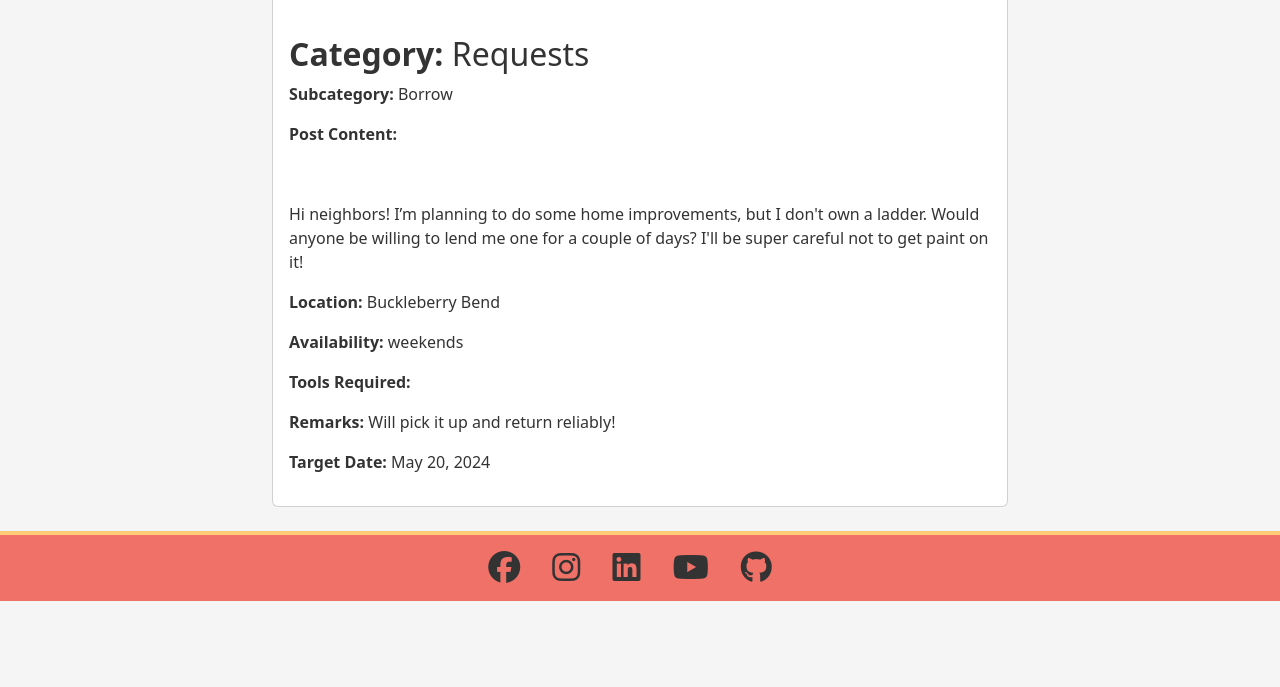
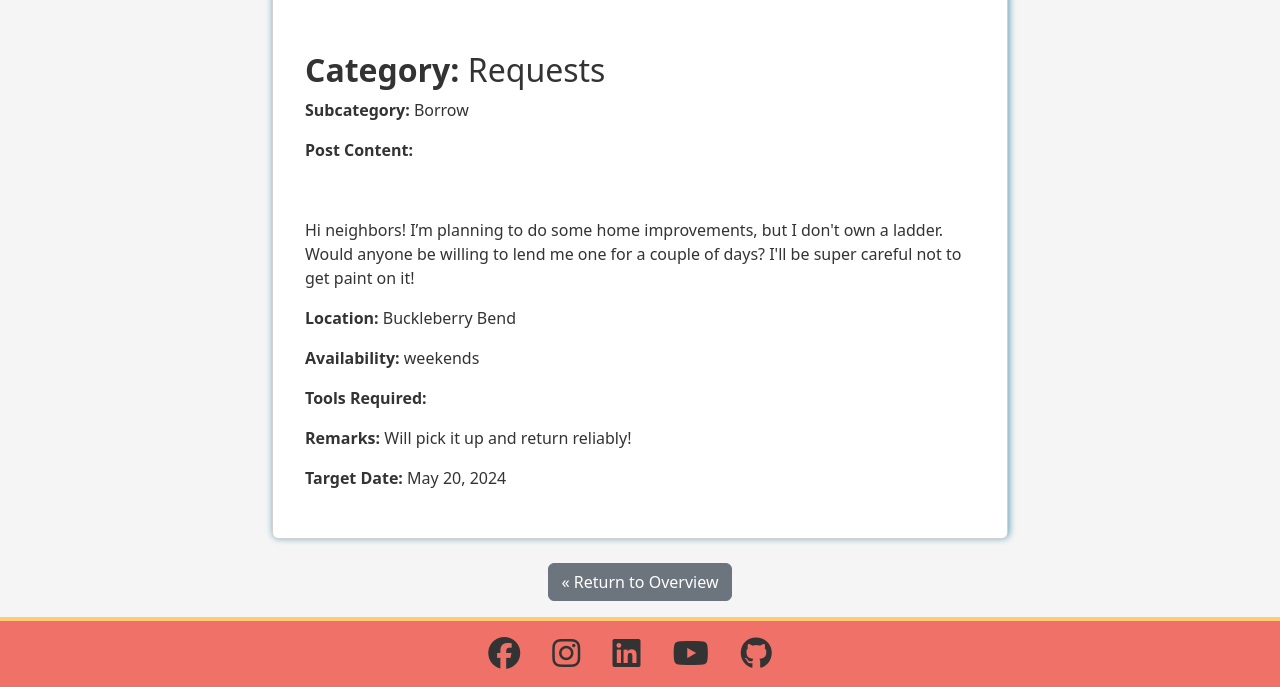
Before and after one commit to g-omarsdottir/helping-hands-happy-hearts, a Django app: page /board/3/ in a window 1280 px wide. Shown: the part 609-1296 px from the top of the page. Before the commit the page ends 1210 px from the top, so only its background shows below. Run offline with Django 4.2, Linux system fonts and the light colour scheme; data comes from the database, SQL or seed files in the repository; parts of the project's set-up code (start-up, migrations or seed data) failed here and were passed over; some libraries are stand-ins or nearby versions.

Commit message:
Add anchor tag to return to overview from detailed view

```diff
--- a/board/templates/board/post_detail.html
+++ b/board/templates/board/post_detail.html
@@ -9,12 +9,12 @@
 <div class="container">
     <div class="row">
         <div class="col-md-8 offset-md-2">
-            <div class="card mb-4 mt-3">
-                <div class="card-body d-flex flex-column justify-content-center align-items-center">
+            <div class="card mb-4 mt-3 box">
+                <div class="card-body d-flex flex-column justify-content-center align-items-center m-3">
                     <div class="img-container">
                         {% if "placeholder" in post.featured_image.url %}
-                        <img src="{% static 'images/default.webp' %}" alt="placeholder post image of hands forming a heart"
-                            class="img-fluid">
+                        <img src="{% static 'images/default.webp' %}"
+                            alt="placeholder post image of hands forming a heart" class="img-fluid">
                         {% else %}
                         <img src="{{ post.post_image.url }}" alt="image for post {{ post.title }}" class="img-fluid">
                         {% endif %}
@@ -36,9 +36,9 @@
                         <p>
                             {% if post.location %}
                             <strong>Location: </strong>{{ post.location }}</p>
-                            {% else %}
-                            <strong>Location: </strong><!-- Leaves field empty if no content -->
-                            {% endif %}
+                        {% else %}
+                        <strong>Location: </strong><!-- Leaves field empty if no content -->
+                        {% endif %}
 
                         <p>
                             {% if post.availability %}
@@ -77,8 +77,10 @@
                     {% endif %}
                 </div>
             </div>
+            <div class="d-flex justify-content-center align-items-center col-xs-8 col-s-6 mb-3">
+                <a href="{% url "board" %}" class="btn btn-secondary">&laquo; Return to Overview</a>
+            </div>
         </div>
     </div>
 </div>
-
 {% endblock %}
--- a/static/css/base.css
+++ b/static/css/base.css
@@ -75,8 +75,7 @@ img.logo {
 
 /* Main ---------------------------------------------------------------*/
 
-/* Board - Overview of Posts ------ */
-/* Check: Copy of Daisy's tutorial. Replace with bootstrap styles when content available. Except posts and pseudo-class */
+/* Board - Overview of Posts --------------- */
 .scale {
     width: 100%;
     height: 200px;
@@ -84,15 +83,15 @@ img.logo {
     object-position: center;
 }
 
-.posts a {
-    text-decoration: none;
-}
-
 .posts {
     height: 450px;
     overflow: hidden;
     color: var(--black);
     box-shadow: var(--black-box-shadow);
+}
+
+.posts a {
+    text-decoration: none;
 }
 
 .posts:hover {
@@ -110,7 +109,12 @@ Same for definition of second shadow.
     box-shadow: 0.1em 0.1em 0 var(--warm-white), 0.2em 0.2em var(--blue);
 }
 
-/* Forms Django allauth ----------- */
+/* Board - Detailed View of Posts ---------- */
+.box {
+    box-shadow: var(--blue-box-shadow);
+}
+
+/* Forms Django allauth -------------------- */
 .form {
     /*width: 100%;*/
     margin: 20px auto;
```
